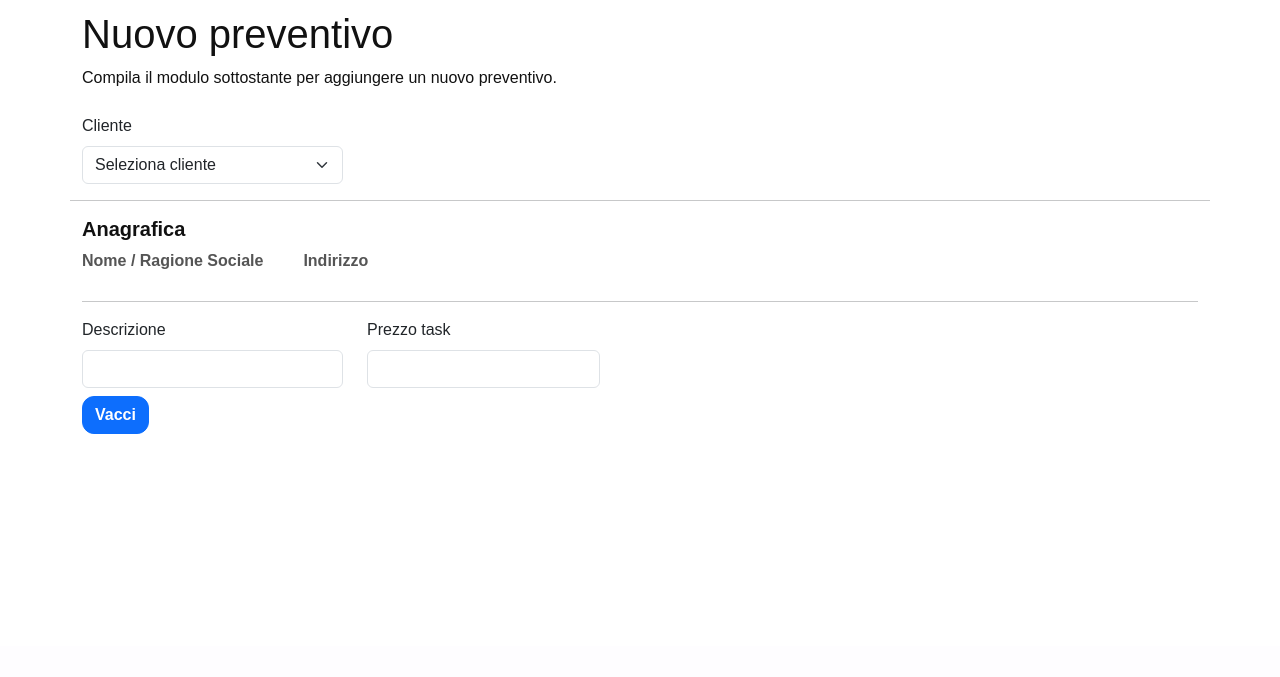
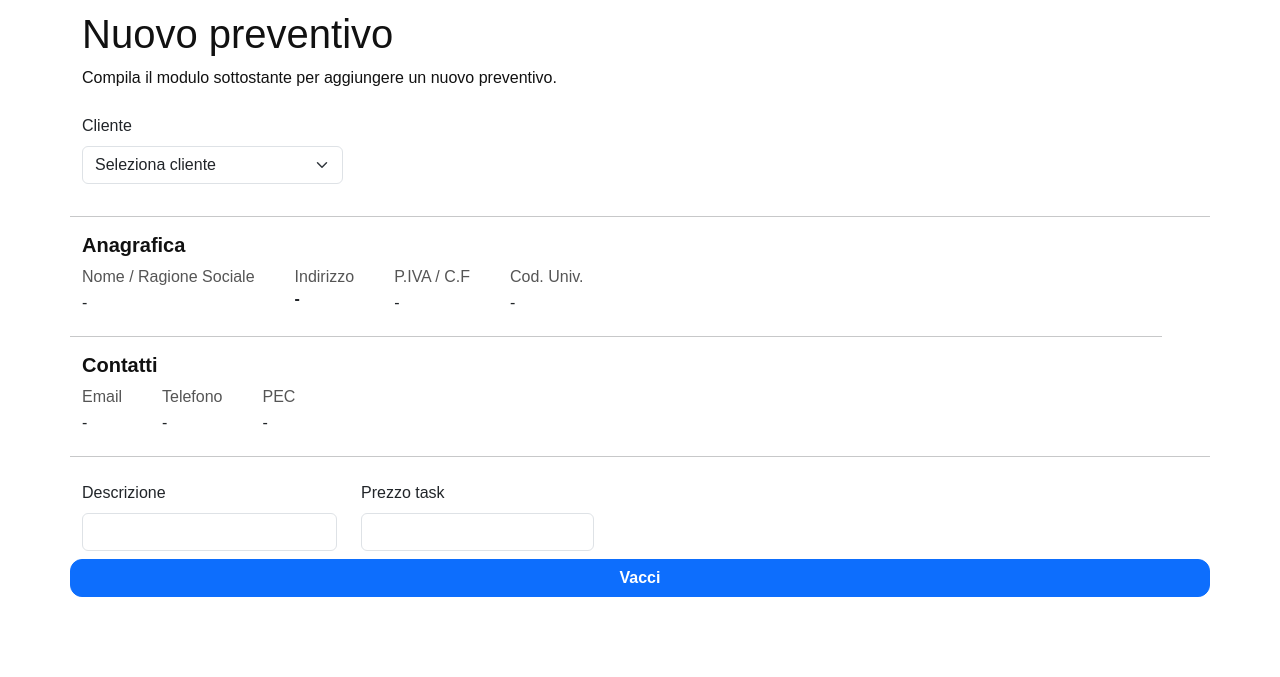
Before and after one commit to manuelparrinello/tazebao, a Flask app: page /preventivi/nuovo in a window 1280 px wide. Shown: the part 154-831 px from the top of the page. Before the commit the page ends 588 px from the top, so only its background shows below. Run offline with Flask 3, Linux system fonts and the light colour scheme; data comes from the database, SQL or seed files in the repository; both versions use the stored data as it was after the commit; some web fonts are replaced.

Commit message:
lavoro su preventivo

```diff
--- a/app.py
+++ b/app.py
@@ -297,7 +297,17 @@
     if request.method == "POST":
         iva = 1.22
         cliente_id = request.form.get("cliente")
-        cliente = Cliente.query.filter_by(id=cliente_id).first().name
+        cliente_q = Cliente.query.filter_by(id=cliente_id).first()
+        cliente = cliente_q.name
+        indirizzo = cliente_q.indirizzo
+        cap = cliente_q.cap
+        citta = cliente_q.citta
+        provincia = cliente_q.provincia
+        email = cliente_q.email
+        telefono = cliente_q.telefono
+        p_iva = cliente_q.p_iva
+        sdi = cliente_q.sdi
+        pec = cliente_q.pec
         prezzo = request.form.get("prezzo")
         prezzo_ii = float(prezzo) * iva
         prezzo_subtotale = prezzo_ii
@@ -309,6 +319,15 @@
         target_url = url_for(
             "visualizza_preventivo",
             cliente=cliente,
+            indirizzo=indirizzo,
+            cap=cap,
+            citta=citta,
+            provincia=provincia,
+            email=email,
+            telefono=telefono,
+            p_iva=p_iva,
+            sdi=sdi,
+            pec=pec,
             prezzo=prezzo,
             prezzo_ii=prezzo_ii,
             prezzo_subtotale=prezzo_subtotale,
@@ -329,6 +348,15 @@
 def visualizza_preventivo():
     # Recupero il dato tramite il query params passato
     cliente = request.args.get("cliente", "Nessun cliente")
+    indirizzo = request.args.get("indirizzo", "Nessun indirizzo")
+    cap = request.args.get("cap", "Nessun cap")
+    citta = request.args.get("citta", "Nessuna citta")
+    provincia = request.args.get("provincia", "Nessuna provincia")
+    email = request.args.get("email", "Nessuna email")
+    telefono = request.args.get("telefono", "Nessun telefono")
+    p_iva = request.args.get("p_iva", "Nessuna p_iva")
+    sdi = request.args.get("sdi", "Nessuno sdi")
+    pec = request.args.get("pec", "Nessuna pec")
     prezzo = request.args.get("prezzo", "Nessun cliente")
     prezzo_ii = request.args.get("prezzo_ii", "Nessun cliente")
     prezzo_subtotale = request.args.get("prezzo_subtotale", "Nessun cliente")
@@ -342,6 +370,15 @@
     return render_template(
         "_preventivo.html",
         cliente=cliente,
+        indirizzo=indirizzo,
+        cap=cap,
+        citta=citta,
+        provincia=provincia,
+        email=email,
+        telefono=telefono,
+        p_iva=p_iva,
+        sdi=sdi,
+        pec=pec,
         prezzo=prezzo,
         prezzo_ii=prezzo_ii,
         prezzo_subtotale=prezzo_subtotale,
--- a/static/css/preventivo.css
+++ b/static/css/preventivo.css
@@ -1,7 +1,7 @@
 @import url('https://fonts.googleapis.com/css2?family=Roboto:ital,wght@0,100..900;1,100..900&display=swap');
 
 * {
-    font-family: 'Roboto';
+    font-family: 'Inter';
     font-size: 13px;
     line-height: 1.2;
 }
--- a/static/js/preventivo.js
+++ b/static/js/preventivo.js
@@ -16,8 +16,6 @@
             const url = `/preventivi/nuovo`;
             const form = document.querySelector("#formNuovoPreventivo");
             const formData = new FormData(form);
-            formData.append("cliente", this.titoloProva);
-            formData.append("titolo_prova", this.titoloProva);
             const response = await fetch(url, {
                 method: 'POST',
                 body: formData,
@@ -72,7 +70,7 @@
     },
     mounted() {
         this.loadClienti();
+        this.loadClienteDataByID();
     },
-
     delimiters: ["[[", "]]"],
 }).mount("#nuovoPreventivo");
--- a/templates/cliente_new.html
+++ b/templates/cliente_new.html
@@ -53,7 +53,7 @@
                     </div>
                     <div class="col-md-1 col-sm-12">
                         <label class="form-label" for="telefono">SDI</label>
-                        <input name="sdi" style="text-transform:uppercase" type="text" v-model="sdi" class="form-control">
+                        <input maxlength="7" name="sdi" style="text-transform:uppercase" type="text" v-model="sdi" class="form-control">
                     </div>
                     <div class="col-md-3 col-sm-12">
                         <label class="form-label" for="telefono">PEC</label>
--- a/templates/preventivo_new.html
+++ b/templates/preventivo_new.html
@@ -21,30 +21,77 @@
 
         </div>
 
+        <!-- ANAGRAFICA -->
         <div class="row">
-            <hr>
+            <hr class="my-3">
             <div class="col-auto">
                 <h5 class="fw-bold">Anagrafica</h5>
             </div>
+
+            <div class="row">
+                <!-- nominativo -->
+                <div class="col-auto me-3">
+                    <div class="d-flex flex-column">
+                        <span class="data-label">Nome / Ragione Sociale</span>
+                        <h6 class="mt-1">[[ clienteData?.nome || '-' ]]</h6>
+                    </div>
+                </div>
+                <!-- indirizzo -->
+                <div class="col-auto me-3">
+                    <div class="d-flex flex-column">
+                        <span class="data-label">Indirizzo</span>
+
+                        <h6 v-if="clienteData.indirizzo" class="mt-1">[[ clienteData?.indirizzo || '-' ]], [[ clienteData?.cap || '-' ]] [[ clienteData?.citta ]] ([[ clienteData?.provincia ]])</h6>
+                        <h6 v-else><b>-</b></h6>
+                    </div>
+                </div>
+                <!-- p.iva/cf -->
+                <div class="col-auto me-3">
+                    <div class="d-flex flex-column">
+                        <span class="data-label">P.IVA / C.F</span>
+                        <h6 style="text-transform:uppercase" class="mt-1">[[ clienteData?.p_iva || '-' ]]</h6>
+                    </div>
+                </div>
+                <!-- sdi -->
+                <div class="col-auto me-3">
+                    <div class="d-flex flex-column">
+                        <span class="data-label">Cod. Univ.</span>
+                        <h6 style="text-transform:uppercase" class="mt-1">[[ clienteData?.sdi || '-' ]]</h6>
+                    </div>
                 </div>
 
+                <!-- CONTATTI -->
                 <div class="row">
+                    <hr class="my-3">
+                    <div class="col-auto">
+                        <h5 class="fw-bold">Contatti</h5>
+                    </div>
+                </div>
+
+                <!-- email -->
                 <div class="col-auto me-3">
                     <div class="d-flex flex-column">
-                    <span class="fw-bold data-label">Nome / Ragione Sociale</span>
-                    <h6 class="mt-1">[[ clienteData?.nome ]]</h6>
+                        <span class="data-label">Email</span>
+                        <h6 class="mt-1">[[ clienteData?.email || '-' ]]</h6>
                     </div>
                 </div>
+                <!-- telefono -->
                 <div class="col-auto me-3">
                     <div class="d-flex flex-column">
-                    <span class="fw-bold data-label">Indirizzo</span>
-
-                    <h6 v-if="clienteData.indirizzo" class="mt-1">[[ clienteData?.indirizzo ]], [[ clienteData?.cap ]] [[ clienteData?.citta ]] ([[ clienteData?.provincia ]])</h6>
-                    <h6 v-else></h6>
+                        <span class="data-label">Telefono</span>
+                        <h6 class="mt-1">[[ clienteData?.telefono || '-' ]]</h6>
+                    </div>
+                </div>
+                <!-- PEC -->
+                <div class="col-auto me-3">
+                    <div class="d-flex flex-column">
+                        <span class="data-label">PEC</span>
+                        <h6 class="mt-1">[[ clienteData?.pec || '-' ]]</h6>
                     </div>
                 </div>
             </div>
-        <hr>
+
+            <hr class="my-3">
 
             <div class="row mt-2">
 
```
Also changed, not shown: templates/_preventivo.html (+7 -6 lines), app.db. Lines whose indentation alone changed are shown as unchanged.
